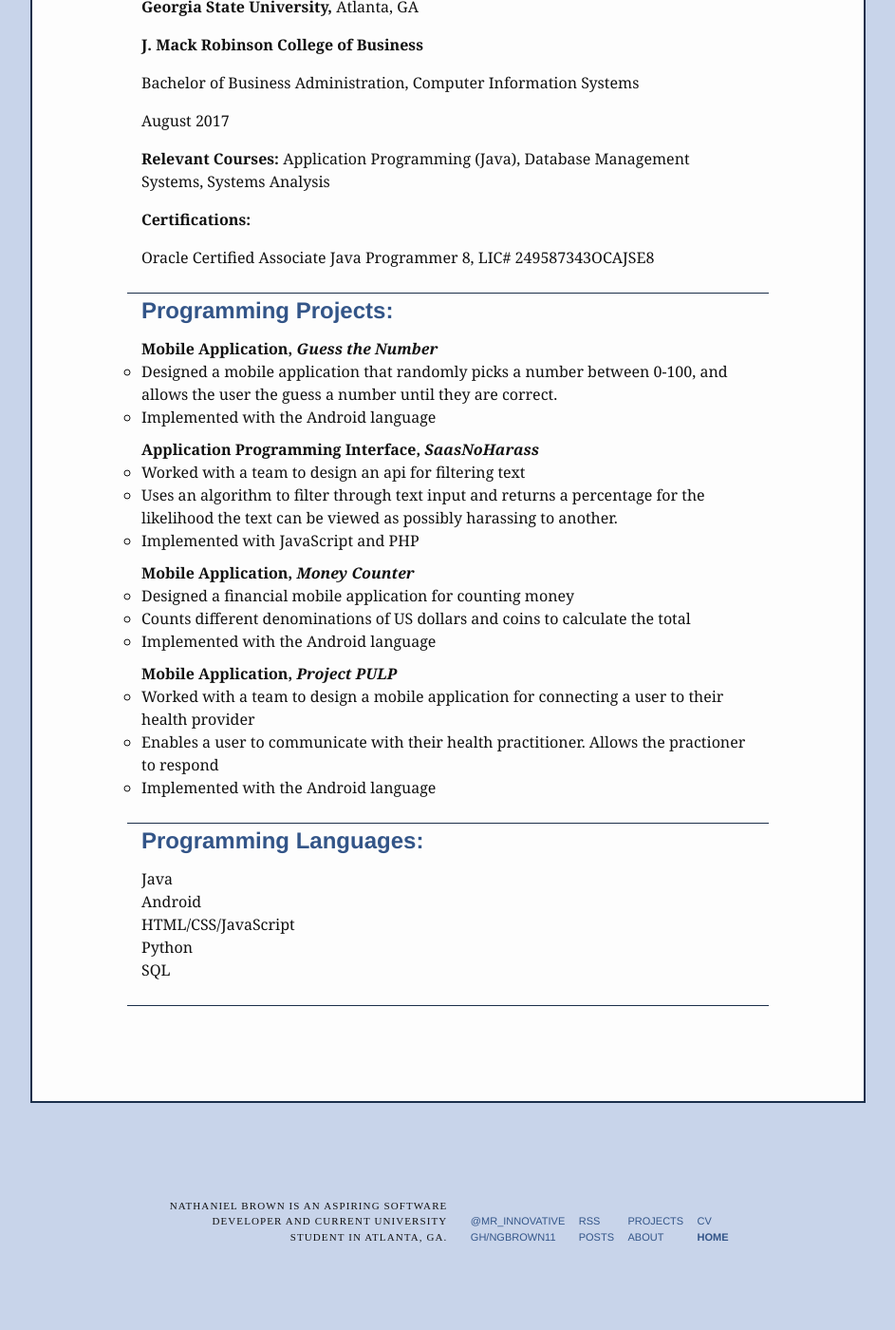
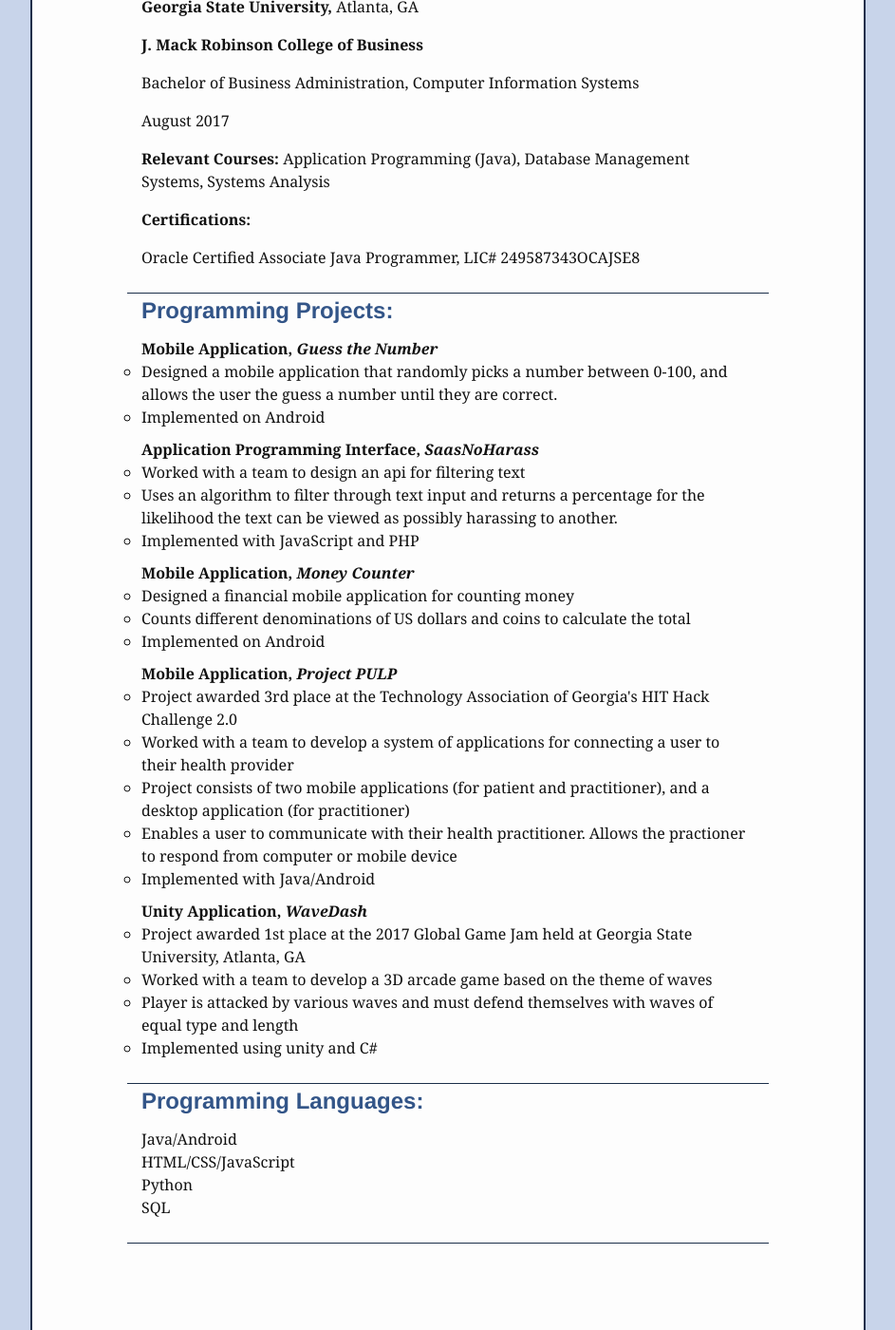
Before and after one commit to ngbrown11/ngbrown11.github.io, a Jekyll site: the page built from permalinks/cv.md, in a window 1280 px wide and 1400 px high, scrolled down 670 px. Shown: the whole window at 95% size, without its empty margins (168-1111 px from the left). Built offline with Jekyll 4.4.1, drawn with Linux system fonts in a browser that asks for light colours; before the commit the page ends 2045 px from its top, so only the background shows below that.

Commit message:
Updated web CV

```diff
--- a/_layouts/cv.html
+++ b/_layouts/cv.html
@@ -30,7 +30,7 @@
                     </li>
                     <li>
                         <p><b>Certifications:</b></p>
-                        <p>Oracle Certified Associate Java Programmer 8, LIC# 249587343OCAJSE8</p>
+                        <p>Oracle Certified Associate Java Programmer, LIC# 249587343OCAJSE8</p>
                     </li>
                 </ul>
             </div>
@@ -41,7 +41,7 @@
                         <b>Mobile Application, <i>Guess the Number</i></b>
                         <ul>
                             <li>Designed a mobile application that randomly picks a number between 0-100, and allows the user the guess a number until they are correct.</li>
-                            <li>Implemented with the Android language</li>
+                            <li>Implemented on Android</li>
                         </ul>
                     </li>
                     <li>
@@ -57,15 +57,26 @@
                         <ul>
                             <li>Designed a financial mobile application for counting money</li>
                             <li>Counts different denominations of US dollars and coins to calculate the total</li>
-                            <li>Implemented with the Android language</li>
+                            <li>Implemented on Android</li>
                         </ul>
                     </li>
                     <li>
                         <b>Mobile Application, <i>Project PULP</i></b>
                         <ul>
-                            <li>Worked with a team to design a mobile application for connecting a user to their health provider</li>
-                            <li>Enables a user to communicate with their health practitioner. Allows the practioner to respond</li>
-                            <li>Implemented with the Android language</li>
+							<li>Project awarded 3rd place at the Technology Association of Georgia's HIT Hack Challenge 2.0</li>
+                            <li>Worked with a team to develop a system of applications for connecting a user to their health provider</li>
+							<li>Project consists of two mobile applications (for patient and practitioner), and a desktop application (for practitioner)</li>
+                            <li>Enables a user to communicate with their health practitioner. Allows the practioner to respond from computer or mobile device</li>
+                            <li>Implemented with Java/Android</li>
+                        </ul>
+                    </li>
+					<li>
+                        <b>Unity Application, <i>WaveDash</i></b>
+                        <ul>
+							<li>Project awarded 1st place at the 2017 Global Game Jam held at Georgia State University, Atlanta, GA</li>
+                            <li>Worked with a team to develop a 3D arcade game based on the theme of waves</li>
+							<li>Player is attacked by various waves and must defend themselves with waves of equal type and length</li>
+                            <li>Implemented using unity and C#</li>
                         </ul>
                     </li>
                 </ul>
@@ -73,8 +84,7 @@
             <div class="res-section">
             	<h2><strong><span class="res-section-title">Programming Languages:</span></strong></h2>
                 <ul>
-                    <li>Java</li>
-                    <li>Android</li>
+                    <li>Java/Android</li>
                     <li>HTML/CSS/JavaScript</li>
                     <li>Python</li>
                     <li>SQL</li>
```
